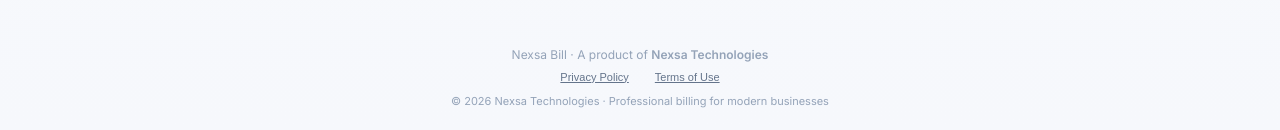
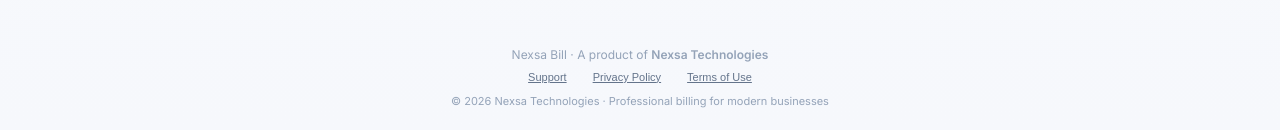
Before and after one commit to vedant313/frontend-bill-book, a React (Vite) app: page / in a window 1280 px wide. Shown: the part 1465-1595 px from the top of the page. Built offline with nearby package versions, Linux system fonts and the light colour scheme; no server answers.

Commit message:
feat: add public support access

```diff
--- a/src/components/Landing.jsx
+++ b/src/components/Landing.jsx
@@ -1,15 +1,17 @@
 import { useState } from "react";
 import { ArrowRight, BarChart3, FileText, Palette, Search, ShieldCheck, Sparkles, X, Zap } from "lucide-react";
 import Login from "./Login";
+import SupportPage from "./SupportPage";
 
 export default function Landing({ onAuthed, onLegal, legalPage }) {
   const [auth, setAuth] = useState(null);
+  if (legalPage === "support") return <div className="bb-landing"><div style={{maxWidth:980,margin:"auto",padding:"30px 24px"}}><button className="bb-back" onClick={()=>onLegal(null)}>Back to Nexsa Bill</button></div><SupportPage onBack={()=>onLegal(null)}/></div>;
   if (legalPage) return <div className="bb-landing"><div style={{maxWidth:980,margin:"auto",padding:"30px 24px"}}><button className="bb-back" onClick={()=>onLegal(null)}>Back to Nexsa Bill</button></div><LegalContent type={legalPage} onBack={()=>onLegal(null)}/></div>;
   if (auth) {
     return (
       <div className="bb-auth-overlay">
         <button className="bb-auth-close" onClick={() => setAuth(null)}><X size={20}/></button>
-        <Login mode={auth} onAuthed={onAuthed} onClose={() => setAuth(null)} />
+        <Login mode={auth} onAuthed={onAuthed} onClose={() => setAuth(null)} onSupport={() => { setAuth(null); onLegal("support"); }} />
       </div>
     );
   }
@@ -64,7 +66,7 @@
           <button className="bb-btn bb-btn-primary bb-btn-lg" onClick={() => setAuth("signup")}>Start Your 14-Day Free Trial <ArrowRight size={17}/></button>
         </section>
       </main>
-      <footer className="bb-landing-footer"><div className="bb-footer-brand">Nexsa Bill · A product of <b>Nexsa Technologies</b></div><div className="bb-footer-links"><button onClick={()=>onLegal("privacy")}>Privacy Policy</button><button onClick={()=>onLegal("terms")}>Terms of Use</button></div><div>© {new Date().getFullYear()} Nexsa Technologies · Professional billing for modern businesses</div></footer>
+      <footer className="bb-landing-footer"><div className="bb-footer-brand">Nexsa Bill · A product of <b>Nexsa Technologies</b></div><div className="bb-footer-links"><button onClick={()=>onLegal("support")}>Support</button><button onClick={()=>onLegal("privacy")}>Privacy Policy</button><button onClick={()=>onLegal("terms")}>Terms of Use</button></div><div>© {new Date().getFullYear()} Nexsa Technologies · Professional billing for modern businesses</div></footer>
     </div>
   );
 }
```
